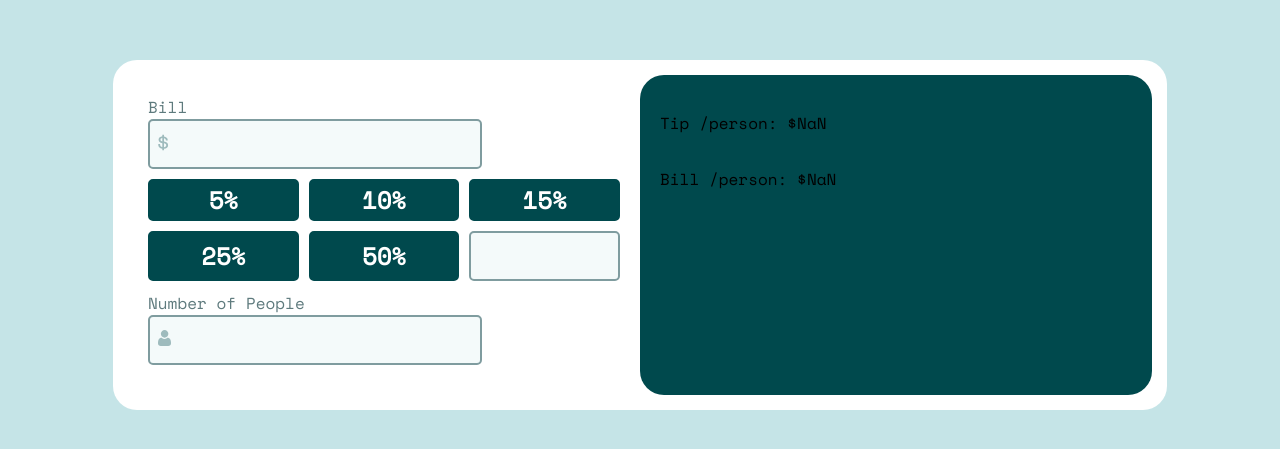
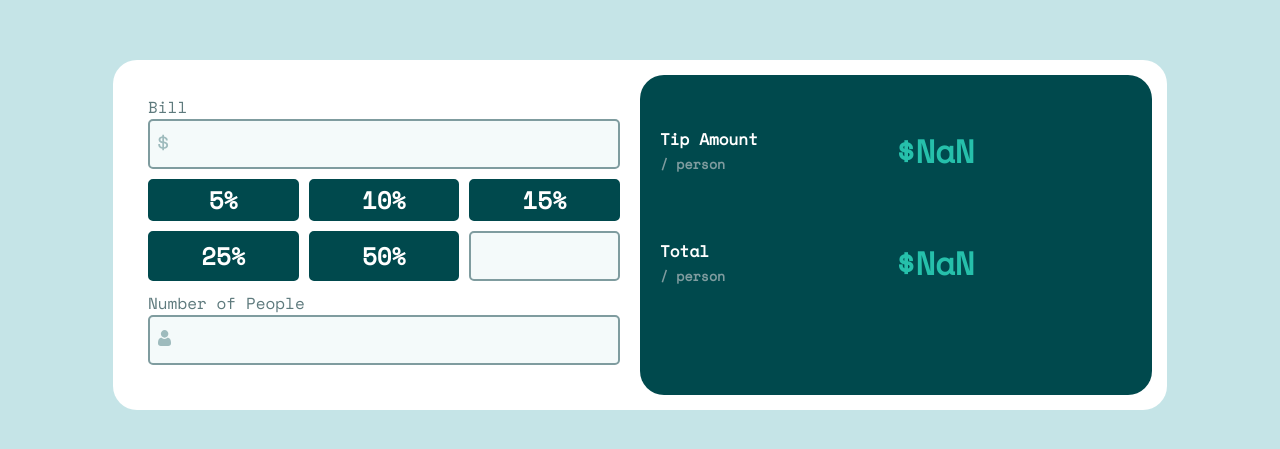
Before and after one commit to clh910936/tip-calculator-app-practice, a React (Create React App) app: page / in a window 1280 px wide. Shown: the part 165-614 px from the top of the page. Built offline with nearby package versions, Linux system fonts and the light colour scheme.

Commit message:
formatting the totals block

```diff
--- /dev/null
+++ b/src/components/AmountBlock.js
@@ -0,0 +1,18 @@
+import "../styles/AmountBlock.css";
+
+function AmountBlock(props)  {
+    const { valueDisplayed, label, subLabel } = props;
+    return (
+        <div className="AmountBlock">
+            <div className="column">
+                <p className="bigLabel">{label}</p>
+                <small className="subLabel">{subLabel}</small>
+            </div>
+            <div className="column">
+                <p className="value">${valueDisplayed.toFixed(2)}</p>
+            </div>
+        </div>
+    )
+}
+
+export default AmountBlock;
--- a/src/components/Container.js
+++ b/src/components/Container.js
@@ -4,6 +4,7 @@ import TextInputForm from "./TextInputForm";
 import dollarIcon from "../images/icon-dollar.svg";
 import personIcon from "../images/icon-person.svg";
 import ButtonContainer from "./ButtonContainer";
+import AmountBlock from "./AmountBlock";
 import { onTipSelected, onBillEntered, onPeopleCountUpdate } from '../util/Actions';
 
 function Container(props) {
@@ -29,10 +30,12 @@ function makeFirstBlock(dispatch, state) {
 }
 
 function makeSecondBlock(state) {
+  const tipValue = state.tip * state.bill / state.numPeople;
+  const billValue = state.bill * (1 + state.tip) / state.numPeople;
   return (
     <>
-      <p>Tip /person: ${state.tip * state.bill / state.numPeople}</p>
-      <p>Bill /person: ${state.bill * (1 + state.tip) / state.numPeople}</p>
+      <AmountBlock valueDisplayed={tipValue} label="Tip Amount" subLabel="/ person" />
+      <AmountBlock valueDisplayed={billValue} label="Total" subLabel="/ person" />
     </>
   );
 }
--- /dev/null
+++ b/src/styles/AmountBlock.css
@@ -0,0 +1,27 @@
+
+.AmountBlock {
+    display: flex;
+    flex-direction: row;
+}
+
+.column {
+    flex: 1;
+    margin: auto;
+}
+
+.bigLabel {
+    font-weight: var(--font-weight-3);
+    color: var(--white);
+    margin: 0px;
+}
+
+.subLabel {
+    font-weight: var(--font-weight-3);
+    color: var(--n-d-cyan-3);
+}
+
+.value {
+    font-weight: var(--font-weight-3);
+    color: var(--n-d-cyan-1);
+    font-size: 4vh;
+}
--- a/src/styles/TextInputForm.css
+++ b/src/styles/TextInputForm.css
@@ -7,6 +7,7 @@ label {
 input[type="text"] {
     position: relative;
     max-width: 100%;
+    width: 100%;
     min-width: 0px;
     box-sizing: border-box;
     padding: 5px 15px;
```
Also changed, not shown: 1 other file (tests, documents, lock files or other folders).
